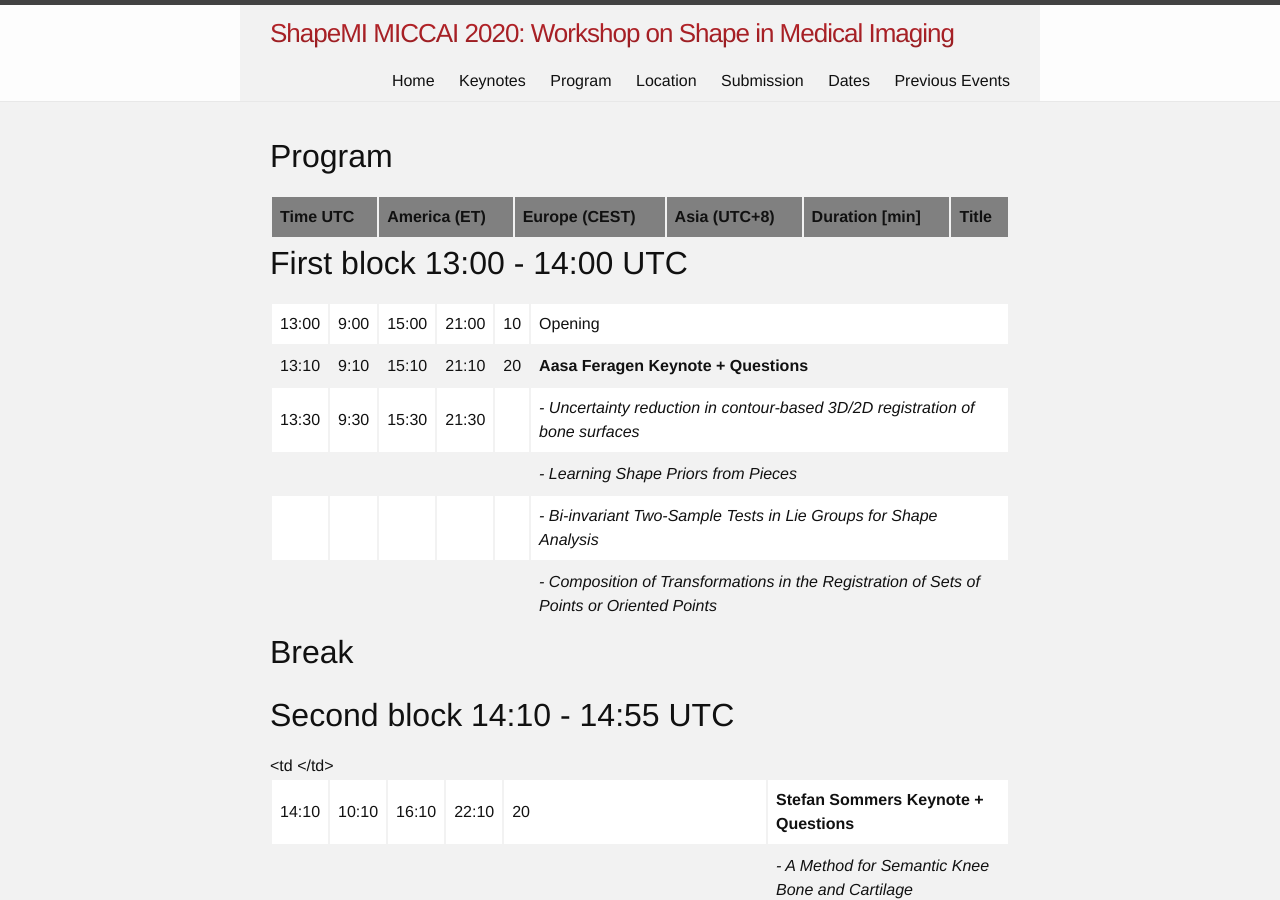
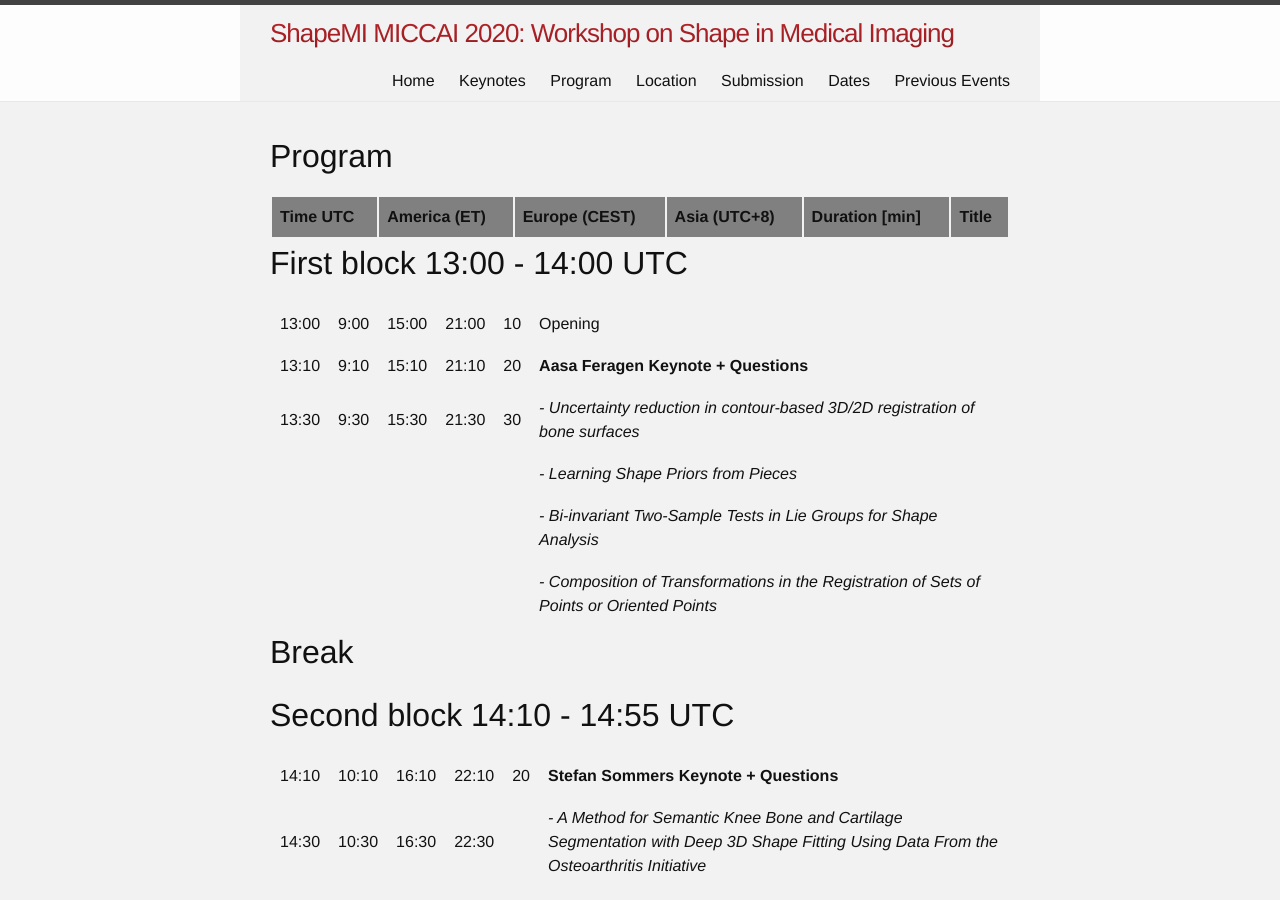
Before and after one commit to shapemi/shapemi2020, a Jekyll site: the page built from program/index.md, in a window 1280 px wide and 900 px high. Built offline with Jekyll 4.4.1, drawn with Linux system fonts in a browser that asks for light colours.

Commit message:
BUG: Fix tag ending

```diff
--- a/program/index.md
+++ b/program/index.md
@@ -44,7 +44,7 @@
 <h1>First block 13:00 - 14:00 UTC</h1>
 
 <table>
-<tbody style="border:10px solid black; background:white">
+<tbody>
 <tr>
 <td>13:00</td>
 <td>9:00</td>
@@ -66,7 +66,7 @@
 <td>9:30</td>
 <td>15:30</td>
 <td>21:30</td>
-<td> </td>
+<td>30</td>
 <td><i> - Uncertainty reduction in contour-based 3D/2D registration of bone surfaces</i></td>
 </tr>
 <tr>
@@ -100,7 +100,7 @@
 <h1>Second block 14:10 - 14:55 UTC</h1>
 
 <table>
-<tbody style="border:10px solid black; background:white">
+<tbody>
 <tr>
 <td>14:10</td>
 <td>10:10</td>
@@ -129,7 +129,7 @@
 <td> </td>
 <td> </td>
 <td> </td>
-<td </td>
+<td> </td>
 <td> </td>
 <td><i> - Interpretation of Brain Morphology in Association to Alzheimer’s Disease Dementia Classification Using Graph Convolutional Networks on Triangulated Meshes</i></td>
 </tr>
@@ -148,7 +148,7 @@
 <h1>Third block 15:20 - 16:10 UTC</h1>
 
 <table>
-<tbody style="border:10px solid black; background:white">
+<tbody>
 <tr>
 <td>15:20</td>
 <td>11:20</td>
```
